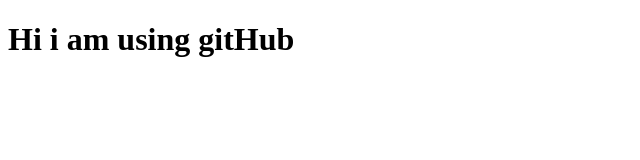
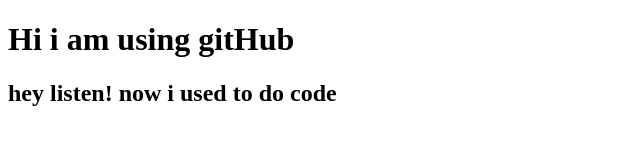
Before and after one commit to syedtarif/second-repo, a plain HTML site: page index.html in a window 1280 px wide. Shown: the whole page, without its empty margins (0-640 px from the left). Drawn offline with Linux system fonts and the light colour scheme.

Commit message:
something upgraded

```diff
--- a/index.html
+++ b/index.html
@@ -10,6 +10,7 @@
 
 <body>
     <h1>Hi i am using gitHub</h1>
+    <h2>hey listen! now i used to do code</h2>
 </body>
 
 </html>
```
